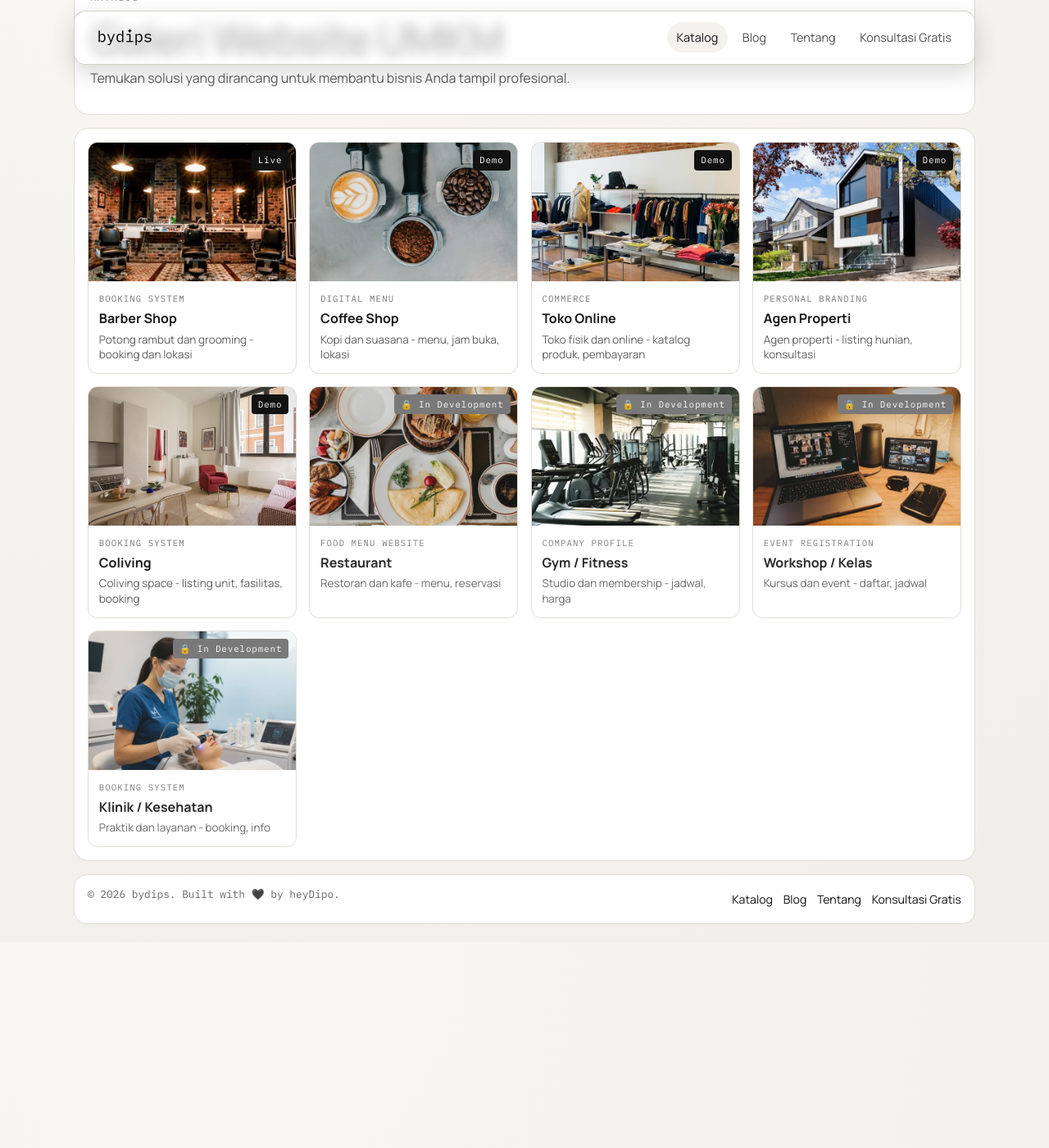
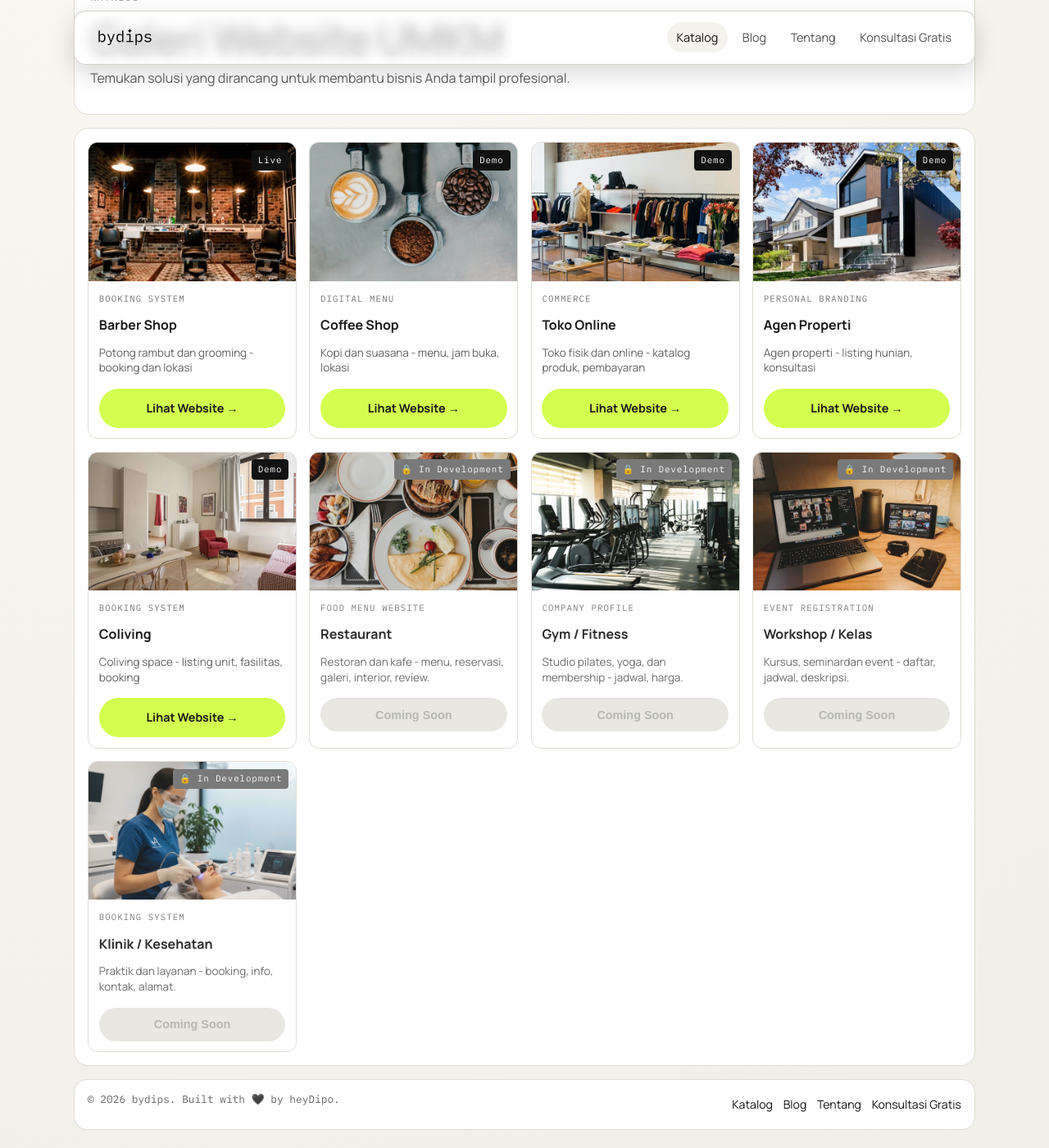
Before and after one commit to bydips/bydips.github.io, a Jekyll site: the page built from katalog.html, in a window 1280 px wide and 1400 px high, scrolled down 160 px. Shown: the whole window at 82% size. Built offline with Jekyll 4.4.1, drawn with Linux system fonts in a browser that asks for light colours; before the commit the page ends 1309 px from its top, so only the background shows below that.

Commit message:
adding cta button

```diff
--- a/css/katalog.css
+++ b/css/katalog.css
@@ -87,6 +87,9 @@
 
 .katalog-card__meta {
   padding: 0.8rem;
+  display: flex;
+  flex-direction: column;
+  gap: 0.5rem;
 }
 
 .katalog-card__meta .mono {
@@ -110,6 +113,11 @@
   line-height: 1.4;
 }
 
+.katalog-card__meta .btn {
+  width: 100%;
+  margin-top: 0.5rem;
+}
+
 @media (max-width: 1024px) {
   .katalog-grid {
     grid-template-columns: repeat(2, minmax(0, 1fr));
--- a/css/style.css
+++ b/css/style.css
@@ -313,6 +313,17 @@ li + li {
 
 .btn-dark:hover {
   background: #1e1e1e;
+}
+
+.btn:disabled {
+  background: #dfdcd4;
+  color: #8f9288;
+  cursor: not-allowed;
+  opacity: 0.7;
+}
+
+.btn:disabled:hover {
+  transform: none;
 }
 
 .proof {
--- a/katalog.html
+++ b/katalog.html
@@ -61,6 +61,7 @@ permalink: /katalog/
                 <span class="mono">BOOKING SYSTEM</span>
                 <h3>Barber Shop</h3>
                 <p>Potong rambut dan grooming - booking dan lokasi</p>
+                <span class="btn btn-light">Lihat Website →</span>
               </div>
             </a>
 
@@ -73,6 +74,7 @@ permalink: /katalog/
                 <span class="mono">DIGITAL MENU</span>
                 <h3>Coffee Shop</h3>
                 <p>Kopi dan suasana - menu, jam buka, lokasi</p>
+                <span class="btn btn-light">Lihat Website →</span>
               </div>
             </a>
 
@@ -85,6 +87,7 @@ permalink: /katalog/
                 <span class="mono">COMMERCE</span>
                 <h3>Toko Online</h3>
                 <p>Toko fisik dan online - katalog produk, pembayaran</p>
+                <span class="btn btn-light">Lihat Website →</span>
               </div>
             </a>
 
@@ -97,6 +100,7 @@ permalink: /katalog/
                 <span class="mono">PERSONAL BRANDING</span>
                 <h3>Agen Properti</h3>
                 <p>Agen properti - listing hunian, konsultasi</p>
+                <span class="btn btn-light">Lihat Website →</span>
               </div>
             </a>
 
@@ -109,6 +113,7 @@ permalink: /katalog/
                 <span class="mono">BOOKING SYSTEM</span>
                 <h3>Coliving</h3>
                 <p>Coliving space - listing unit, fasilitas, booking</p>
+                <span class="btn btn-light">Lihat Website →</span>
               </div>
             </a>
 
@@ -120,7 +125,8 @@ permalink: /katalog/
               <div class="katalog-card__meta">
                 <span class="mono">FOOD MENU WEBSITE</span>
                 <h3>Restaurant</h3>
-                <p>Restoran dan kafe - menu, reservasi</p>
+                <p>Restoran dan kafe - menu, reservasi, galeri, interior, review.</p>
+                <button class="btn btn-light" disabled>Coming Soon</button>
               </div>
             </article>
 
@@ -132,7 +138,8 @@ permalink: /katalog/
               <div class="katalog-card__meta">
                 <span class="mono">COMPANY PROFILE</span>
                 <h3>Gym / Fitness</h3>
-                <p>Studio dan membership - jadwal, harga</p>
+                <p>Studio pilates, yoga, dan membership - jadwal, harga.</p>
+                <button class="btn btn-light" disabled>Coming Soon</button>
               </div>
             </article>
 
@@ -144,7 +151,8 @@ permalink: /katalog/
               <div class="katalog-card__meta">
                 <span class="mono">EVENT REGISTRATION</span>
                 <h3>Workshop / Kelas</h3>
-                <p>Kursus dan event - daftar, jadwal</p>
+                <p>Kursus, seminardan event - daftar, jadwal, deskripsi.</p>
+                <button class="btn btn-light" disabled>Coming Soon</button>
               </div>
             </article>
 
@@ -156,7 +164,8 @@ permalink: /katalog/
               <div class="katalog-card__meta">
                 <span class="mono">BOOKING SYSTEM</span>
                 <h3>Klinik / Kesehatan</h3>
-                <p>Praktik dan layanan - booking, info</p>
+                <p>Praktik dan layanan - booking, info, kontak, alamat.</p>
+                <button class="btn btn-light" disabled>Coming Soon</button>
               </div>
             </article>
 
```
